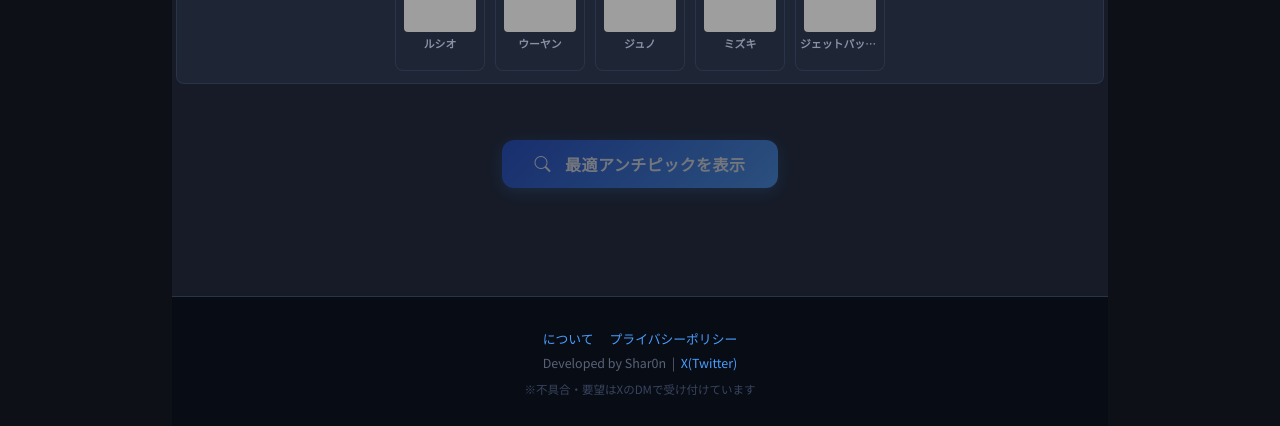
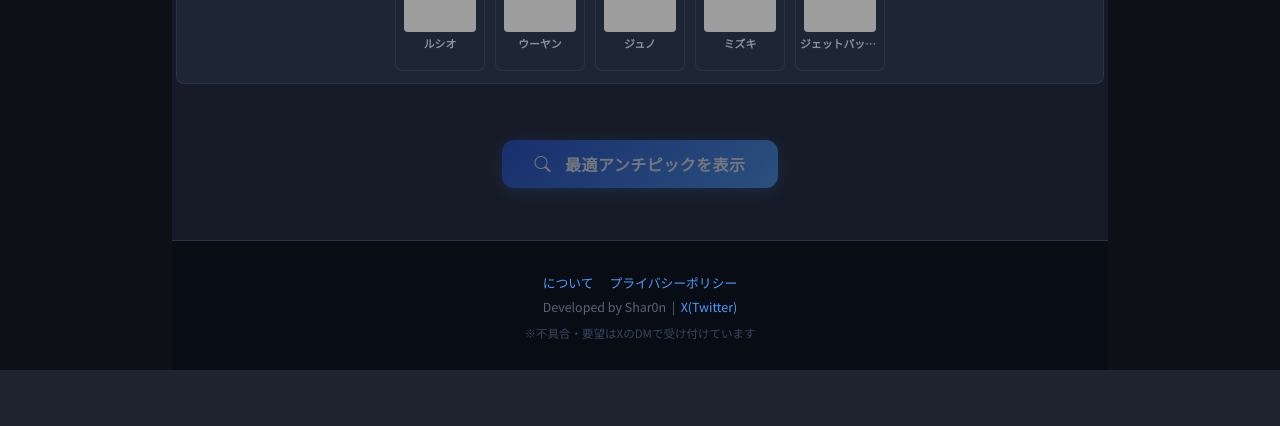
Before and after one commit to shogayakibento/ow-antipick, a Laravel app: page /select in a window 1280 px wide. Shown: the part 1367-1793 px from the top of the page. After the commit the page ends 1737 px from the top, so only its background shows below. Run offline with Laravel 12, Linux system fonts and the light colour scheme; data comes from the database, SQL or seed files in the repository; grey boxes are pictures that could not be loaded.

Commit message:
Reduce select page padding-bottom from 64px to 8px
Sticky bar is fixed-position so large clearance is not needed.

https://claude.ai/code/session_011ur3Htbp5zUmTTdkdq1gWm

```diff
--- a/resources/views/en/select.blade.php
+++ b/resources/views/en/select.blade.php
@@ -1,7 +1,7 @@
 @extends('layouts.app_en') @section('title','Hero & Role Select | OW Anti-Pick Checker')
 @section('description','Choose your role and select the enemy team heroes. Up to 5 heroes can be selected. Instantly find counter picks for Overwatch.')
 @section('content')
-<div style="padding: 0 4px; padding-bottom: 64px;">
+<div style="padding: 0 4px; padding-bottom: 8px;">
 
     <!-- Role selection -->
     <div style="
--- a/resources/views/select.blade.php
+++ b/resources/views/select.blade.php
@@ -1,7 +1,7 @@
 @extends('layouts.app') @section('title','キャラ・ロール選択 | OW アンチピックチェッカー')
 @section('description','あなたのロールと敵チームのキャラクターを選択してください。最大5人まで選べます。オーバーウォッチのカウンターキャラをすぐに確認できます。')
 @section('content')
-<div style="padding: 0 4px; padding-bottom: 64px;">
+<div style="padding: 0 4px; padding-bottom: 8px;">
 
     <!-- ロール選択 -->
     <div style="
```
